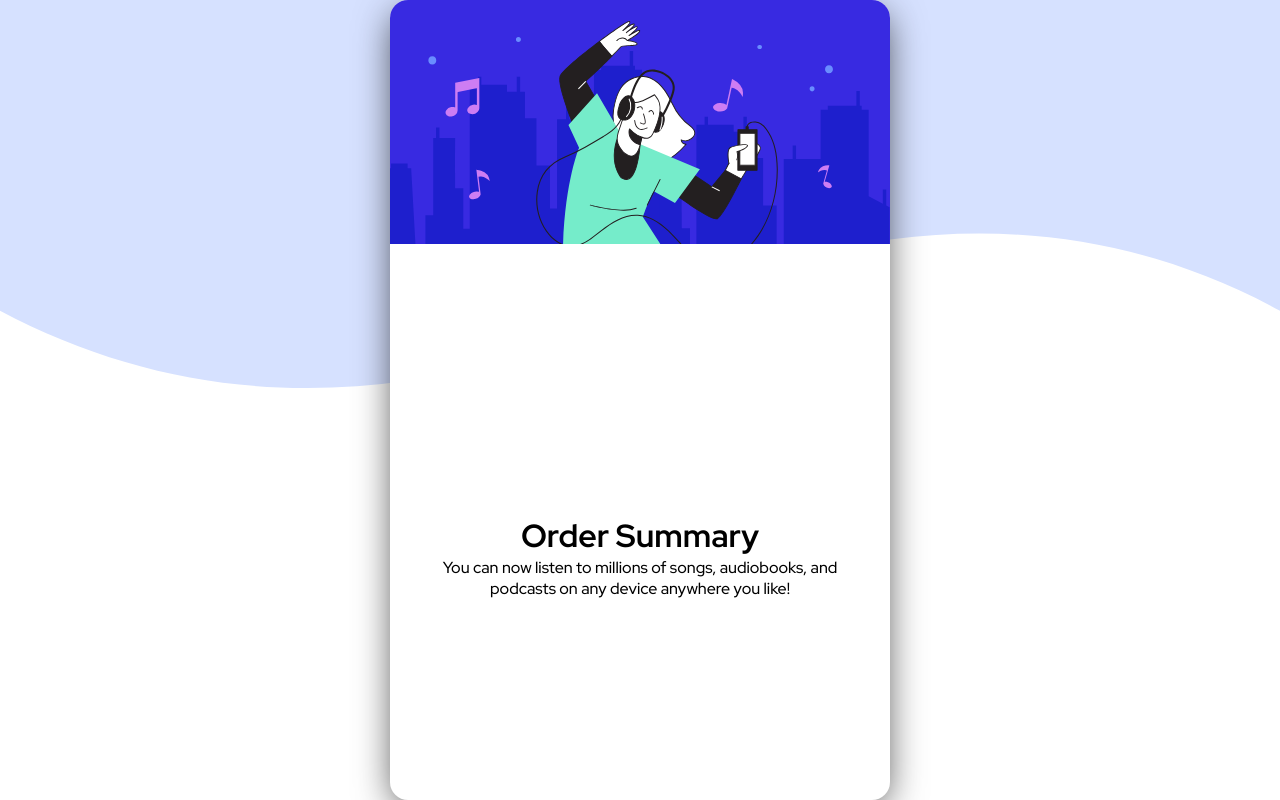
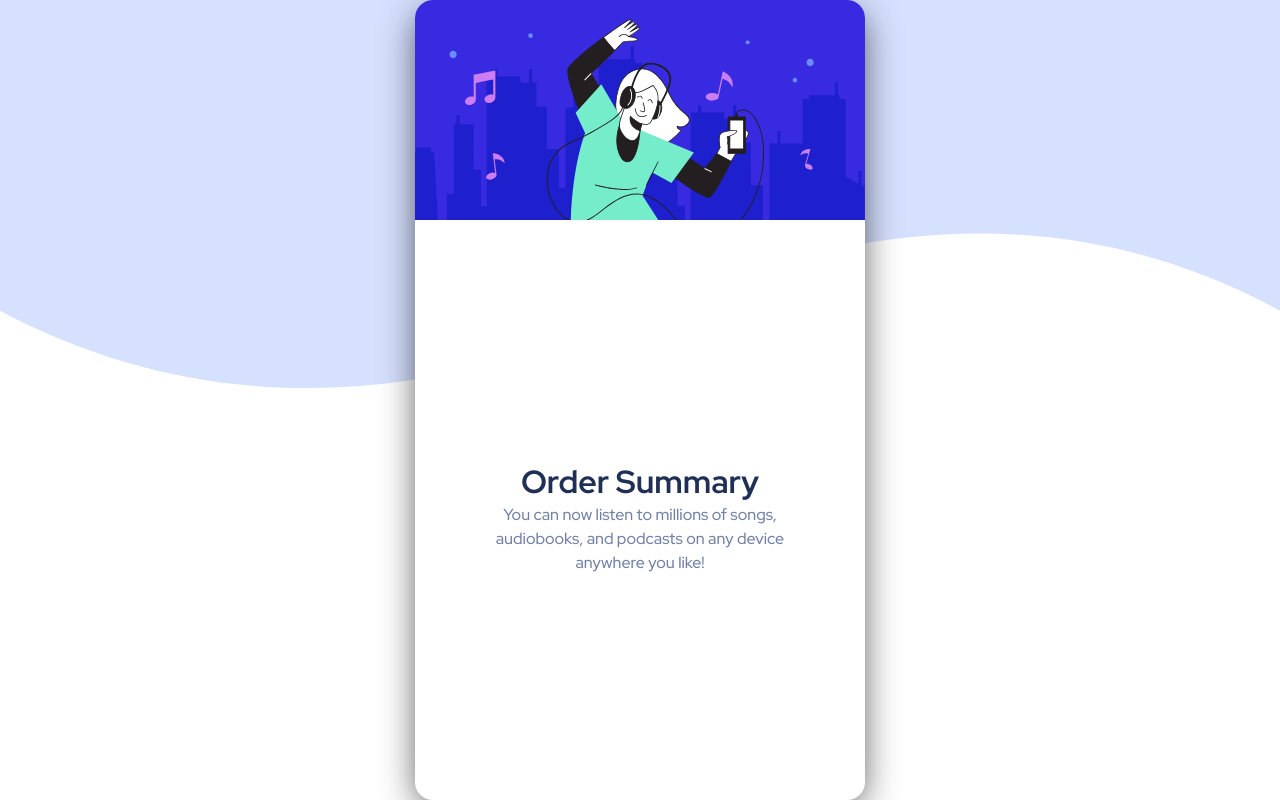
Before and after one commit to LukeBob/Order-summary-card, a PHP site: page / in a window 1280 px wide. Run offline with PHP 8.4, Linux system fonts and the light colour scheme.

Commit message:
bit of styling on the card typography, also reduced card width again.

```diff
--- a/styles.css
+++ b/styles.css
@@ -26,12 +26,19 @@ body {
 
 p {
     font-size: 16px;
+    font-weight: 500;
+    color: hsl(224, 23%, 55%);
+    line-height: 24px;
+}
+
+h1 {
+    color: hsl(223, 47%, 23%);
 }
 
 
 .card {
     height: 800px;
-    width: 500px;
+    width: 450px;
     background: white;
     border-radius: 18px;
     box-shadow: 0px 10px 38px -5px rgba(0,0,0,0.75);
@@ -46,7 +53,7 @@ p {
 .card_image_container {
     width: 100%;
     background: url(/images/illustration-hero.svg);
-    flex: .8;
+    flex: .6;
     border-radius: 18px 18px 0 0;
     background-repeat: no-repeat;
     background-size: 100%;
@@ -54,9 +61,9 @@ p {
 }
 
 .card_text_container {
-    padding: 10px 40px;
+    padding: 10px 60px;
     width: 100%;
-    flex: 1.2;
+    flex: 1.4;
     display: flex;
     align-items: center;
     justify-content: center;
```
